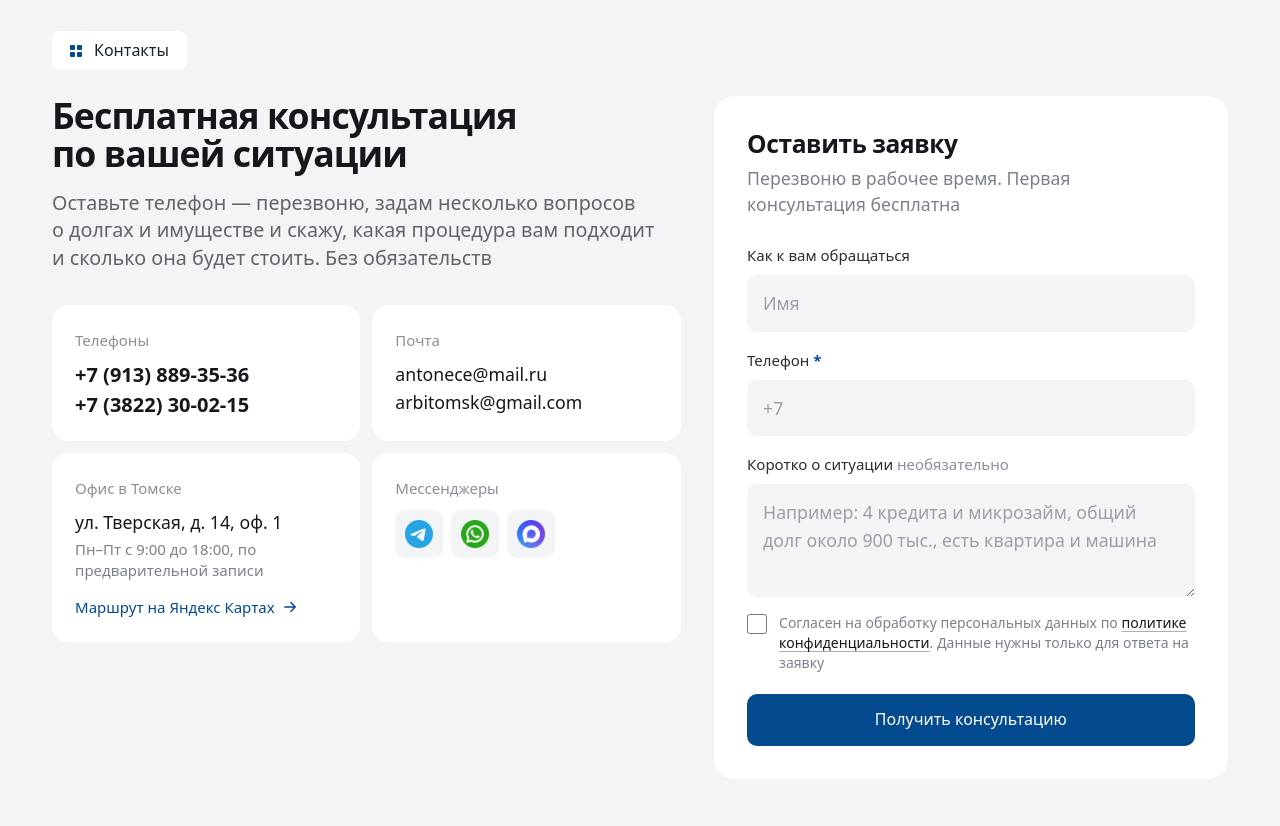
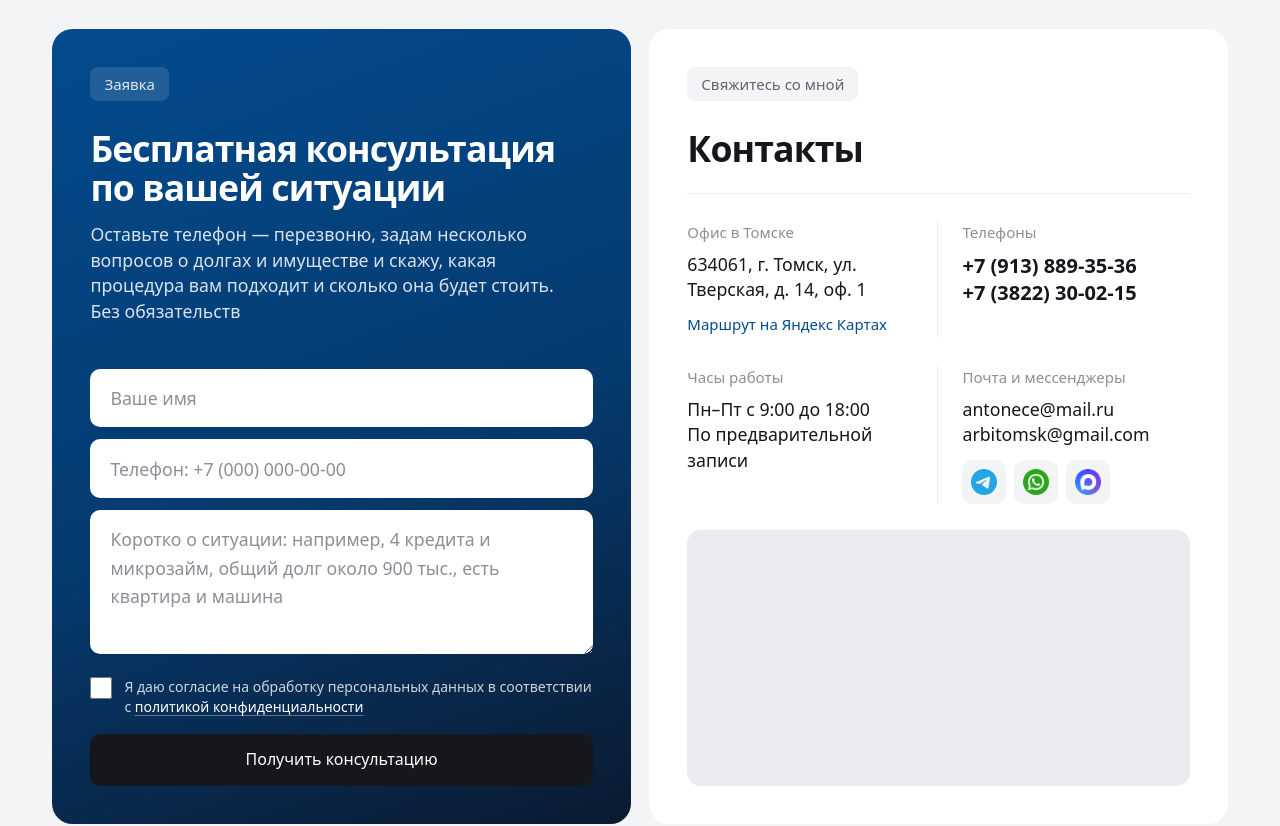
Before and after one commit to t0niske/upravl-site, an Astro site: page / in a window 1280 px wide. Shown: the part 10020-10846 px from the top of the page. Built offline with nearby package versions, Linux system fonts and the light colour scheme; Astro itself is replaced by a stand-in of ours.

Commit message:
Форма и контакты: синяя карточка с формой, контакты с картой Яндекса
Co-Authored-By: Claude Opus 5.5 <noreply@anthropic.com>

```diff
--- a/src/components/LeadForm.astro
+++ b/src/components/LeadForm.astro
@@ -1,7 +1,7 @@
 ---
 /**
- * Форма заявки и контакты (18.11.2026, в стиле новой главной): серый фон, слева заголовок и
- * карточки контактов (телефоны, почта, офис, мессенджеры), справа белая форма.
+ * Форма заявки и контакты по референсу дизайнера (18.11.2026): слева синяя карточка с формой,
+ * справа белая карточка «Контакты» (офис, телефоны, часы, почта и мессенджеры) и карта Яндекса.
  * Отправка — public/lead.php (работает на хостинге с PHP; на GitHub Pages показывает ошибку с телефонами).
  * Скрытое поле data-quiz-field заполняет квиз ответами.
  */
@@ -18,6 +18,9 @@ const {
   topic = '',
 } = Astro.props;
 
+// метка по координатам офиса (из карточки 2ГИС), без всплывающей карточки поиска
+const { lat, lon } = contacts.geo;
+const mapSrc = `https://yandex.ru/map-widget/v1/?ll=${lon},${lat}&z=16&pt=${lon},${lat},pm2blm`;
 const messengers = [
   { label: 'Telegram', href: contacts.telegram || '/kontakty/', icon: 'telegram' },
   { label: 'WhatsApp', href: contacts.whatsapp || '/kontakty/', icon: 'whatsapp' },
@@ -27,42 +30,67 @@ const messengers = [
 
 <section id="zayavka" class="lf scroll-mt-20" aria-labelledby="zayavka-title">
   <div class="mx-auto w-full max-w-[100rem] px-4 sm:px-[3.25rem]">
-    <span class="lf-chip">
-      <span class="grid grid-cols-2 gap-[2px]" aria-hidden="true">
-        <i class="size-[5px] rounded-[1px] bg-[#034B8E]"></i><i class="size-[5px] rounded-[1px] bg-[#034B8E]"></i>
-        <i class="size-[5px] rounded-[1px] bg-[#034B8E]"></i><i class="size-[5px] rounded-[1px] bg-[#034B8E]"></i>
-      </span>
-      Контакты
-    </span>
-
     <div class="lf-grid">
-      <div class="lf-side">
+      <form class="lead-form lf-form" action="/lead.php" method="post" novalidate>
+        <input type="hidden" name="topic" value={topic} />
+        <input type="hidden" name="page" value={Astro.url.pathname} />
+        <input type="hidden" name="quiz" value="" data-quiz-field />
+        <div class="absolute -left-[9999px]" aria-hidden="true">
+          <label>Сайт <input type="text" name="website" tabindex="-1" autocomplete="off" /></label>
+        </div>
+        <span class="lf-chip lf-chip-blue">Заявка</span>
         <h2 id="zayavka-title" class="lf-title">{nb(title)}</h2>
         <p class="lf-lead">{nb(text)}</p>
 
-        <div class="lf-cards">
-          <div class="lf-card">
-            <p class="lf-label">Телефоны</p>
-            <a href={contacts.phone2Href} class="lf-big tnum">{contacts.phone2}</a>
-            <a href={contacts.phoneHref} class="lf-big tnum">{contacts.phone}</a>
+        <div class="lf-fields">
+          <label class="lf-field">
+            <span class="sr-only">Как к вам обращаться</span>
+            <input name="name" type="text" autocomplete="given-name" maxlength="80" placeholder="Ваше имя" />
+          </label>
+          <label class="lf-field">
+            <span class="sr-only">Телефон, обязательно</span>
+            <input name="phone" type="tel" inputmode="tel" autocomplete="tel" required minlength="10" maxlength="25" placeholder="Телефон: +7 (000) 000-00-00" />
+          </label>
+          <label class="lf-field">
+            <span class="sr-only">Коротко о ситуации, необязательно</span>
+            <textarea name="message" rows="4" maxlength="2000" placeholder="Коротко о ситуации: например, 4 кредита и микрозайм, общий долг около 900 тыс., есть квартира и машина"></textarea>
+          </label>
+          <label class="lf-consent">
+            <input name="consent" type="checkbox" required value="1" />
+            <span>Я даю согласие на обработку персональных данных в соответствии с <a href="/politika-konfidencialnosti/">политикой конфиденциальности</a></span>
+          </label>
+          <button type="submit" class="lf-btn">Получить консультацию</button>
+          <p class="lead-status hidden" role="status" aria-live="polite"></p>
+        </div>
+      </form>
+
+      <div class="lf-contacts">
+        <span class="lf-chip">Свяжитесь со мной</span>
+        <p class="lf-ctitle">Контакты</p>
+        <dl class="lf-info">
+          <div>
+            <dt>Офис в Томске</dt>
+            <dd>{contacts.addressFull}</dd>
+            <dd><a href={contacts.yandexMapsUrl} target="_blank" rel="noopener" class="lf-route">Маршрут на Яндекс Картах</a></dd>
           </div>
-          <div class="lf-card">
-            <p class="lf-label">Почта</p>
-            <a href={`mailto:${contacts.email}`} class="lf-mid">{contacts.email}</a>
-            {contacts.email2 && <a href={`mailto:${contacts.email2}`} class="lf-mid">{contacts.email2}</a>}
+          <div>
+            <dt>Телефоны</dt>
+            <dd class="lf-phones">
+              <a href={contacts.phone2Href} class="tnum">{contacts.phone2}</a>
+              <a href={contacts.phoneHref} class="tnum">{contacts.phone}</a>
+            </dd>
           </div>
-          <div class="lf-card">
-            <p class="lf-label">Офис в Томске</p>
-            <p class="lf-mid">{contacts.street}</p>
-            <p class="lf-note">{contacts.hoursDays}, {contacts.hoursNote}</p>
-            <a href={contacts.yandexMapsUrl} target="_blank" rel="noopener" class="lf-link">
-              Маршрут на Яндекс Картах
-              <svg width="18" height="18" viewBox="0 0 24 24" fill="none" stroke="currentColor" stroke-width="1.8" stroke-linecap="round" stroke-linejoin="round" aria-hidden="true"><path d="M5 12h14M13 6l6 6-6 6" /></svg>
-            </a>
+          <div>
+            <dt>Часы работы</dt>
+            <dd>{contacts.hoursDays}<br />{nb(contacts.hoursNote.charAt(0).toUpperCase() + contacts.hoursNote.slice(1))}</dd>
           </div>
-          <div class="lf-card">
-            <p class="lf-label">Мессенджеры</p>
-            <div class="lf-msgs">
+          <div>
+            <dt>Почта и мессенджеры</dt>
+            <dd class="lf-mail">
+              <a href={`mailto:${contacts.email}`}>{contacts.email}</a>
+              {contacts.email2 && <a href={`mailto:${contacts.email2}`}>{contacts.email2}</a>}
+            </dd>
+            <dd class="lf-msgs">
               {messengers.map((m) => (
                 <a href={m.href} class="lf-msg" aria-label={m.label}>
                   {m.icon === 'telegram' && <svg viewBox="0 0 24 24" aria-hidden="true"><path fill="#26A5E4" d="M11.944 0A12 12 0 0 0 0 12a12 12 0 0 0 12 12 12 12 0 0 0 12-12A12 12 0 0 0 12 0a12 12 0 0 0-.056 0zm4.962 7.224c.1-.002.321.023.465.14a.506.506 0 0 1 .171.325c.016.093.036.306.02.472-.18 1.898-.962 6.502-1.36 8.627-.168.9-.499 1.201-.82 1.23-.696.065-1.225-.46-1.9-.902-1.056-.693-1.653-1.124-2.678-1.8-1.185-.78-.417-1.21.258-1.91.177-.184 3.247-2.977 3.307-3.23.007-.032.014-.15-.056-.212s-.174-.041-.249-.024c-.106.024-1.793 1.14-5.061 3.345-.48.33-.913.49-1.302.48-.428-.008-1.252-.241-1.865-.44-.752-.245-1.349-.374-1.297-.789.027-.216.325-.437.893-.663 3.498-1.524 5.83-2.529 6.998-3.014 3.332-1.386 4.025-1.627 4.476-1.635z" /></svg>}
@@ -70,43 +98,13 @@ const messengers = [
                   {m.icon === 'max' && <Image src={iconMax} alt="" width={64} height={64} />}
                 </a>
               ))}
-            </div>
+            </dd>
           </div>
+        </dl>
+        <div class="lf-map">
+          <iframe src={mapSrc} title="Офис на Яндекс Картах: Томск, ул. Тверская, 14" loading="lazy" referrerpolicy="no-referrer-when-downgrade"></iframe>
         </div>
       </div>
-
-      <form class="lead-form lf-form" action="/lead.php" method="post" novalidate>
-        <input type="hidden" name="topic" value={topic} />
-        <input type="hidden" name="page" value={Astro.url.pathname} />
-        <input type="hidden" name="quiz" value="" data-quiz-field />
-        <div class="absolute -left-[9999px]" aria-hidden="true">
-          <label>Сайт <input type="text" name="website" tabindex="-1" autocomplete="off" /></label>
-        </div>
-
-        <p class="lf-form-title">Оставить заявку</p>
-        <p class="lf-form-text">{nb('Перезвоню в рабочее время. Первая консультация бесплатна')}</p>
-
-        <div class="lf-fields">
-          <label class="lf-field">
-            <span>Как к вам обращаться</span>
-            <input name="name" type="text" autocomplete="given-name" maxlength="80" placeholder="Имя" />
-          </label>
-          <label class="lf-field">
-            <span>Телефон <b aria-hidden="true">*</b></span>
-            <input name="phone" type="tel" inputmode="tel" autocomplete="tel" required minlength="10" maxlength="25" placeholder="+7" />
-          </label>
-          <label class="lf-field">
-            <span>Коротко о ситуации <em>необязательно</em></span>
-            <textarea name="message" rows="3" maxlength="2000" placeholder="Например: 4 кредита и микрозайм, общий долг около 900 тыс., есть квартира и машина"></textarea>
-          </label>
-          <label class="lf-consent">
-            <input name="consent" type="checkbox" required value="1" />
-            <span>Согласен на обработку персональных данных по <a href="/politika-konfidencialnosti/">политике конфиденциальности</a>. Данные нужны только для ответа на заявку</span>
-          </label>
-          <button type="submit" class="lf-btn">Получить консультацию</button>
-          <p class="lead-status hidden" role="status" aria-live="polite"></p>
-        </div>
-      </form>
     </div>
   </div>
 </section>
@@ -146,66 +144,77 @@ const messengers = [
 
 <style>
   .lf { padding: clamp(2.5rem, 4vw, 3.5rem) 0 clamp(3rem, 5vw, 4.5rem); background: #f3f4f6; }
-  .lf-chip {
-    display: inline-flex; align-items: center; gap: 0.75rem;
-    padding: 0.625rem 1.125rem; border-radius: 8px; background: #fff;
-    font-size: clamp(1rem, 1.1vw, 1.1875rem); line-height: 1.2; color: var(--color-ink);
+  .lf-grid { display: grid; gap: clamp(0.75rem, 1.4vw, 1.25rem); }
+  @media (min-width: 1024px) { .lf-grid { grid-template-columns: minmax(0, 1fr) minmax(0, 1fr); } }
+
+  .lf-chip { display: inline-flex; align-self: flex-start; padding: 0.5rem 0.875rem; border-radius: 8px; background: #f3f4f6; font-size: 0.9375rem; line-height: 1.2; color: #5f646d; }
+  .lf-chip-blue { background: rgb(255 255 255 / 0.12); color: rgb(255 255 255 / 0.85); }
+
+  /* Форма — синяя карточка */
+  .lf-form {
+    position: relative; display: flex; flex-direction: column;
+    padding: clamp(1.25rem, 3vw, 2.75rem); border-radius: clamp(16px, 1.6vw, 24px);
+    background: linear-gradient(160deg, #034b8e 0%, #053a6e 55%, #0b1a30 100%); color: #fff;
   }
-  .lf-grid { display: grid; gap: clamp(1.5rem, 2.6vw, 2.5rem); margin-top: clamp(1.25rem, 2vw, 1.75rem); }
-  @media (min-width: 1024px) { .lf-grid { grid-template-columns: minmax(0, 1.1fr) minmax(0, 0.9fr); align-items: start; } }
-
-  .lf-title { font-family: var(--font-display); font-weight: 700; font-size: var(--fs-h2); line-height: 1.08; letter-spacing: -0.025em; color: #15171c; text-wrap: wrap; }
-  .lf-lead { margin-top: 1rem; max-width: 40rem; font-size: var(--fs-lead); line-height: 1.4; color: #5f646d; text-wrap: wrap; }
-
-  .lf-cards { display: grid; gap: 0.75rem; margin-top: clamp(1.5rem, 2.6vw, 2.25rem); }
-  @media (min-width: 640px) { .lf-cards { grid-template-columns: 1fr 1fr; } }
-  .lf-card { display: flex; flex-direction: column; gap: 0.25rem; padding: clamp(1.25rem, 1.8vw, 1.625rem); border-radius: 16px; background: #fff; }
-  .lf-label { margin-bottom: 0.375rem; font-size: 0.9375rem; color: #8a8f98; }
-  .lf-big { font-family: var(--font-sans); font-weight: 700; font-size: clamp(1.25rem, 1.5vw, 1.4375rem); line-height: 1.3; color: #15171c; text-decoration: none; }
-  .lf-mid { font-size: var(--fs-body); font-weight: 500; line-height: 1.4; color: #15171c; text-decoration: none; overflow-wrap: anywhere; }
-  .lf-note { font-size: 0.9375rem; line-height: 1.4; color: #7c818a; }
-  .lf-big:hover, .lf-mid:hover { color: #034b8e; }
-  .lf-link { display: inline-flex; align-items: center; gap: 0.375rem; margin-top: 0.625rem; font-size: 0.9375rem; font-weight: 500; color: #034b8e; text-decoration: none; }
-  .lf-link svg { transition: transform 150ms var(--ease-out); }
-  .lf-link:hover svg { transform: translateX(3px); }
-  .lf-msgs { display: flex; gap: 0.5rem; }
-  .lf-msg { display: grid; place-items: center; width: 3rem; height: 3rem; border-radius: 10px; background: #f3f4f6; transition: background-color 150ms var(--ease-out), transform 120ms var(--ease-out); }
-  .lf-msg :global(svg), .lf-msg :global(img) { width: 1.75rem; height: 1.75rem; }
-  .lf-msg:hover { background: #e6e8ec; }
-  .lf-msg:active { transform: scale(0.96); }
-  .lf-big:focus-visible, .lf-mid:focus-visible, .lf-link:focus-visible, .lf-msg:focus-visible { outline: 2px solid #034b8e; outline-offset: 3px; border-radius: 6px; }
-
-  .lf-form { position: relative; padding: clamp(1.25rem, 2.6vw, 2.5rem); border-radius: clamp(16px, 1.6vw, 24px); background: #fff; color: #15171c; }
-  .lf-form-title { font-family: var(--font-display); font-weight: 600; font-size: var(--fs-h3); line-height: 1.2; letter-spacing: -0.015em; }
-  .lf-form-text { margin-top: 0.5rem; font-size: var(--fs-body); line-height: 1.45; color: #7c818a; }
-  .lf-fields { display: grid; gap: 1rem; margin-top: clamp(1.25rem, 2vw, 1.75rem); }
-  .lf-field { display: grid; gap: 0.5rem; }
-  .lf-field > span { font-size: 0.9375rem; font-weight: 500; color: #2a2d33; }
-  .lf-field b { color: #034b8e; }
-  .lf-field em { font-style: normal; font-weight: 400; color: #8a8f98; }
+  .lf-title { margin-top: clamp(1.25rem, 2.2vw, 2rem); font-family: var(--font-display); font-weight: 700; font-size: var(--fs-h2); line-height: 1.08; letter-spacing: -0.025em; color: #fff; text-wrap: wrap; }
+  .lf-lead { margin-top: 1rem; max-width: 34rem; font-size: var(--fs-body); line-height: 1.45; color: rgb(255 255 255 / 0.85); text-wrap: wrap; }
+  .lf-fields { display: grid; gap: 0.75rem; margin-top: auto; padding-top: clamp(1.5rem, 3vw, 2.75rem); }
+  .lf-field { display: block; }
   .lf-field input, .lf-field textarea {
-    width: 100%; padding: 0.875rem 1rem; border: 0; border-radius: 10px; background: #f3f4f6;
+    width: 100%; padding: 0.95rem 1.25rem; border: 0; border-radius: 10px; background: #fff;
     font: inherit; font-size: var(--fs-body); color: #15171c; outline: none;
-    box-shadow: inset 0 0 0 1px transparent; transition: box-shadow 150ms var(--ease-out), background-color 150ms var(--ease-out);
+    box-shadow: inset 0 0 0 2px transparent; transition: box-shadow 150ms var(--ease-out);
   }
-  .lf-field input { min-height: 3.25rem; }
-  .lf-field textarea { resize: vertical; min-height: 6rem; }
-  .lf-field input::placeholder, .lf-field textarea::placeholder { color: #9aa0a9; }
-  .lf-field input:focus, .lf-field textarea:focus { background: #fff; box-shadow: inset 0 0 0 2px #034b8e; }
-  .lf-consent { display: grid; grid-template-columns: 20px minmax(0, 1fr); gap: 0.75rem; font-size: 0.875rem; line-height: 1.45; color: #7c818a; }
-  .lf-consent input { width: 20px; height: 20px; margin-top: 1px; accent-color: #034b8e; }
-  .lf-consent a { color: #15171c; }
+  .lf-field input { min-height: 3.5rem; }
+  .lf-field textarea { resize: vertical; min-height: 7.5rem; }
+  .lf-field input::placeholder, .lf-field textarea::placeholder { color: #8a8f98; }
+  .lf-field input:focus, .lf-field textarea:focus { box-shadow: inset 0 0 0 2px #5b9be0; }
+  .lf-consent { display: grid; grid-template-columns: 22px minmax(0, 1fr); gap: 0.75rem; margin-top: 0.25rem; font-size: 0.875rem; line-height: 1.45; color: rgb(255 255 255 / 0.8); }
+  .lf-consent input { width: 22px; height: 22px; margin: 0; accent-color: #15171c; }
+  .lf-consent a { color: #fff; }
   .lf-btn {
     display: flex; align-items: center; justify-content: center; min-height: clamp(3.25rem, 4vw, 4rem); margin-top: 0.25rem;
-    border-radius: 10px; background: #034b8e; color: #fff; font-size: clamp(1rem, 1.15vw, 1.25rem); font-weight: 500; cursor: pointer;
+    border-radius: 10px; background: #15171c; color: #fff; font-size: clamp(1rem, 1.15vw, 1.1875rem); font-weight: 500; cursor: pointer;
     transition: background-color 150ms var(--ease-out), transform 120ms var(--ease-out);
   }
-  .lf-btn:hover { background: #0a5aa6; }
+  .lf-btn:hover { background: #000; }
   .lf-btn:active { transform: scale(0.98); }
   .lf-btn:disabled { opacity: 0.7; cursor: default; }
-  .lf-btn:focus-visible { outline: 2px solid #034b8e; outline-offset: 3px; }
+  .lf-btn:focus-visible, .lf-consent a:focus-visible { outline: 2px solid #fff; outline-offset: 3px; }
   .lead-status { padding: 0.75rem 1rem; border-radius: 10px; font-size: 0.9375rem; line-height: 1.45; }
   .lead-status.hidden { display: none; }
   .lead-status.is-ok { background: #e6f0ea; color: #1f4d37; }
   .lead-status.is-err { background: #fbe9e2; color: #7a2e10; }
+
+  /* Контакты — белая карточка */
+  .lf-contacts { display: flex; flex-direction: column; padding: clamp(1.25rem, 3vw, 2.75rem); border-radius: clamp(16px, 1.6vw, 24px); background: #fff; color: #15171c; }
+  .lf-ctitle { margin-top: clamp(1.25rem, 2.2vw, 2rem); padding-bottom: clamp(1.25rem, 2vw, 1.75rem); border-bottom: 1px solid #eceef1; font-family: var(--font-display); font-weight: 700; font-size: var(--fs-h2); line-height: 1.08; letter-spacing: -0.025em; }
+  .lf-info { display: grid; gap: 1.25rem; padding: clamp(1.25rem, 2vw, 1.75rem) 0; }
+  @media (min-width: 640px) {
+    .lf-info { grid-template-columns: 1fr 1fr; gap: 1.75rem 0; }
+    .lf-info > div:nth-child(odd) { padding-right: 1.5rem; border-right: 1px solid #eceef1; }
+    .lf-info > div:nth-child(even) { padding-left: 1.5rem; }
+  }
+  .lf-info dt { font-size: 0.9375rem; color: #8a8f98; }
+  .lf-info dd { margin-top: 0.5rem; font-size: var(--fs-body); line-height: 1.45; color: #15171c; overflow-wrap: anywhere; }
+  .lf-phones, .lf-mail { display: flex; flex-direction: column; }
+  .lf-phones a, .lf-mail a { white-space: nowrap; }
+  /* 1024–1279: карточка узкая — контакты одним столбцом */
+  @media (min-width: 1024px) and (max-width: 1279px) {
+    .lf-info { grid-template-columns: 1fr; gap: 1.25rem; }
+    .lf-info > div:nth-child(odd), .lf-info > div:nth-child(even) { padding: 0; border: 0; }
+  }
+  .lf-phones a { font-family: var(--font-sans); font-weight: 700; font-size: clamp(1.25rem, 1.5vw, 1.4375rem); line-height: 1.35; color: #15171c; text-decoration: none; }
+  .lf-mail a { font-weight: 500; color: #15171c; text-decoration: none; }
+  .lf-phones a:hover, .lf-mail a:hover { color: #034b8e; }
+  .lf-msgs { display: flex; gap: 0.5rem; margin-top: 0.75rem !important; }
+  .lf-msg { display: grid; place-items: center; width: 2.75rem; height: 2.75rem; border-radius: 10px; background: #f3f4f6; transition: background-color 150ms var(--ease-out), transform 120ms var(--ease-out); }
+  .lf-msg :global(svg), .lf-msg :global(img) { width: 1.625rem; height: 1.625rem; }
+  .lf-msg:hover { background: #e6e8ec; }
+  .lf-msg:active { transform: scale(0.96); }
+  .lf-phones a:focus-visible, .lf-mail a:focus-visible, .lf-msg:focus-visible { outline: 2px solid #034b8e; outline-offset: 3px; border-radius: 6px; }
+  .lf-route { font-size: 0.9375rem; font-weight: 500; color: #034b8e; text-decoration: none; }
+  .lf-route:hover { text-decoration: underline; }
+  .lf-map { flex: 1; min-height: 16rem; overflow: hidden; border-radius: 14px; background: #e9ebee; }
+  .lf-map iframe { display: block; width: 100%; height: 100%; min-height: 16rem; border: 0; }
 </style>
--- a/src/data/site.ts
+++ b/src/data/site.ts
@@ -57,8 +57,8 @@ export const contacts = {
   telegram: '',
   whatsapp: '',
   max: '',
-  yandexMapsUrl: 'https://yandex.ru/maps/?text=%D0%A2%D0%BE%D0%BC%D1%81%D0%BA%2C%20%D1%83%D0%BB.%20%D0%A2%D0%B2%D0%B5%D1%80%D1%81%D0%BA%D0%B0%D1%8F%2C%2014',
-  geo: { lat: 56.4617, lon: 84.9744 }, // ✖ приблизительно, уточнить по карте
+  yandexMapsUrl: 'https://yandex.ru/maps/?pt=84.971674,56.483464&z=17&l=map',
+  geo: { lat: 56.483464, lon: 84.971674 }, // координаты карточки офиса в 2ГИС (18.11.2026)
 };
 
 /** ◐ цены со старого сайта 2020–2022 — подтвердить перед запуском */
```
Also changed, not shown: seo/decisions.md (+1 -0 lines), design/form/live-desktop.jpg (added), design/form/live-mobile.jpg.
